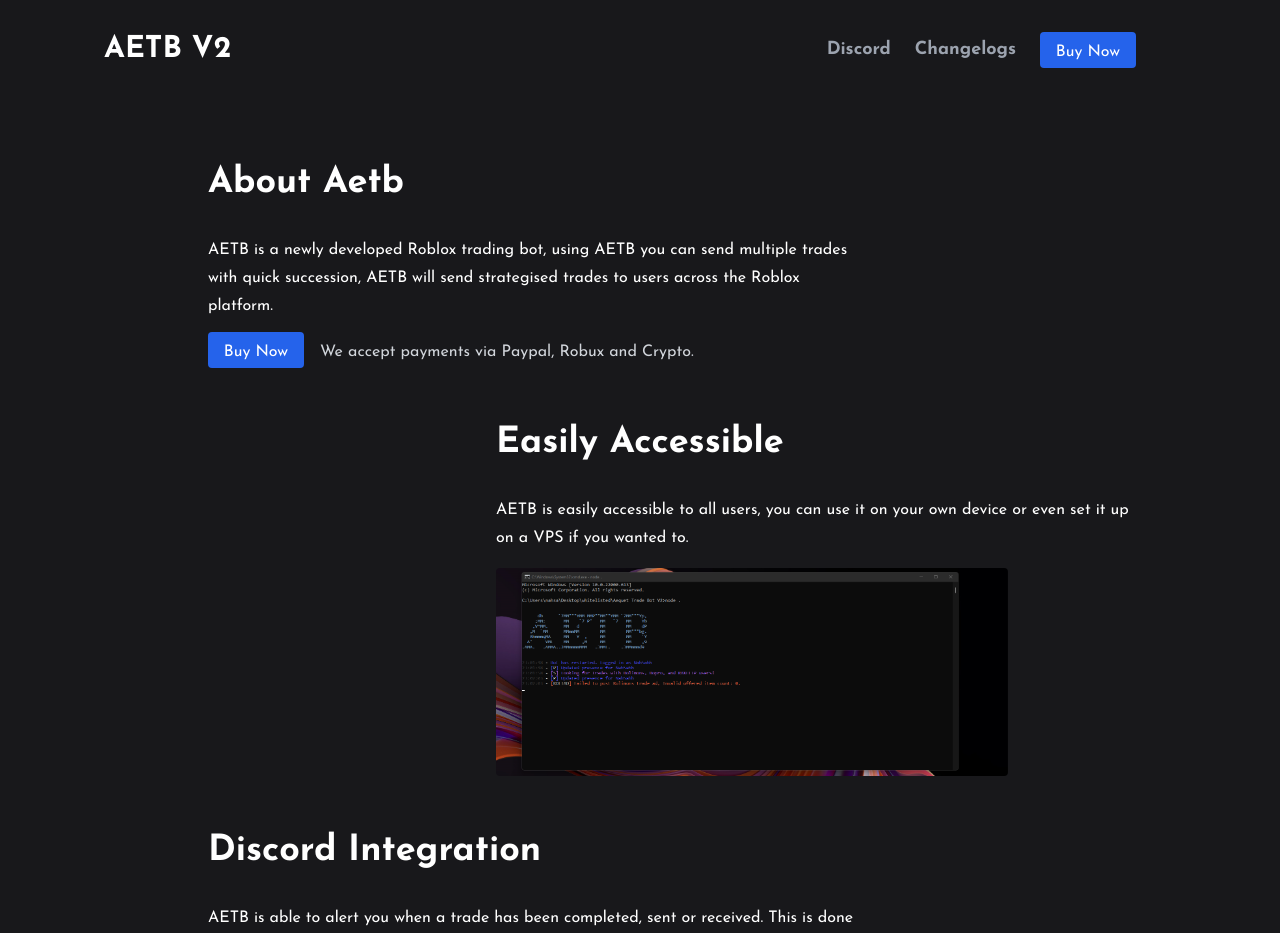
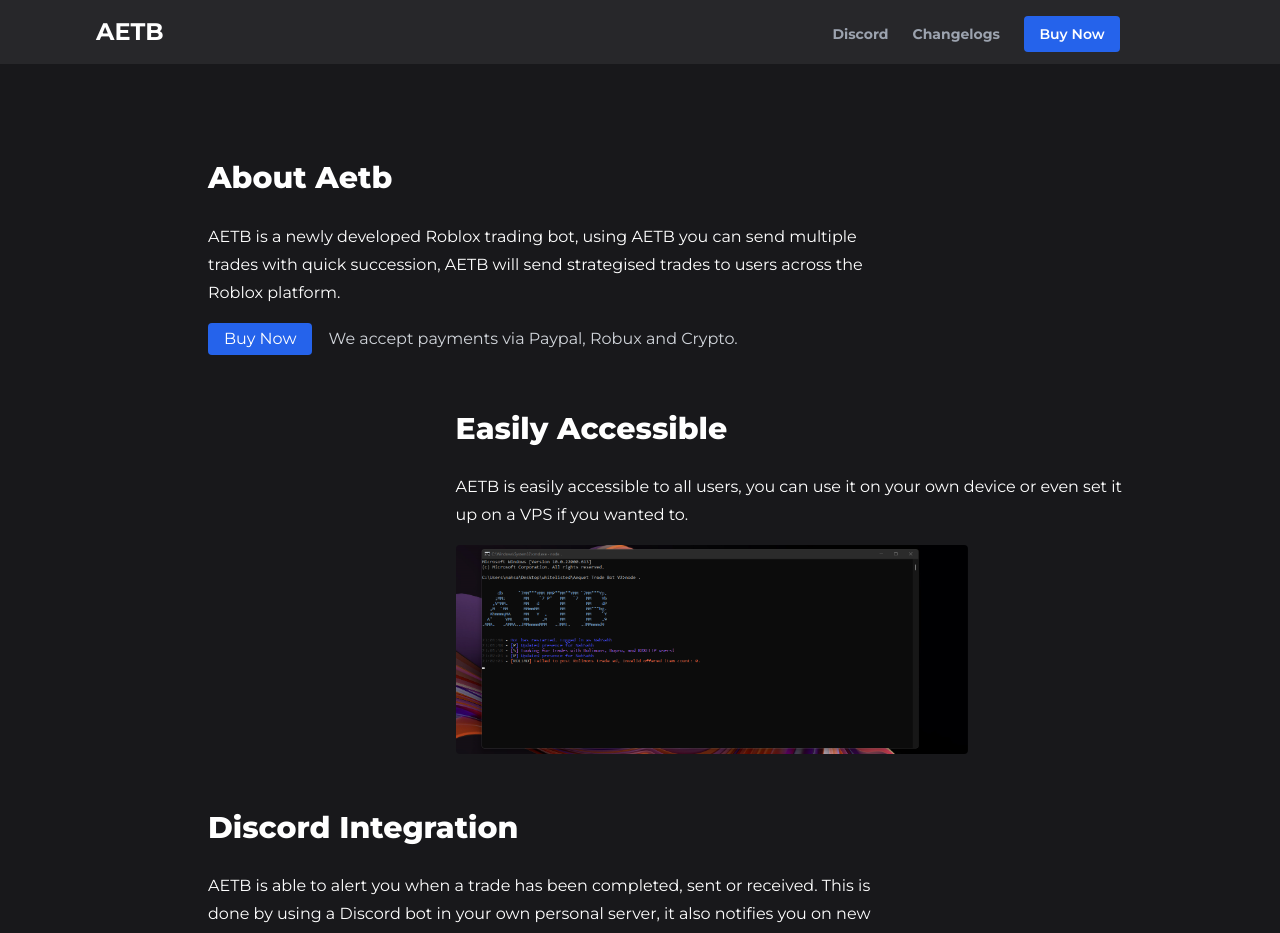
Before and after one commit to aequet/aequet-Trade-Bot-Website, a Next.js app: page / in a window 1280 px wide. Shown: the top 933 px of the page. Built offline with nearby package versions, Linux system fonts and the light colour scheme.

Commit message:
refactor: Font change and some other styling things

```diff
--- a/src/components/navbar.jsx
+++ b/src/components/navbar.jsx
@@ -15,26 +15,26 @@
 
   return (
     <>
-      <div>
-        <nav className="mt-8 md:px-20 flex">
+      <div className="bg-zinc-800 h-16 p-4">
+        <nav className="md:px-20 flex">
           <Link href="/">
-            <h1 className="text-3xl px-6 font-bold cursor-pointer">AETB V2</h1>
+            <h1 className="text-2xl font-bold cursor-pointer">AETB</h1>
           </Link>
           <div className="hidden md:flex gap-6 pr-16 ml-auto">
             <Link href="https://discord.gg/aetb">
-              <button className="text-gray-400 text-lg font-bold active:scale-90 duration-300 hover:text-gray-500">
+              <button className="text-gray-400 text-sm font-bold active:scale-90 duration-300 hover:text-gray-500">
                 Discord
               </button>
             </Link>
             <Link href="/changelog">
-              <button className="text-gray-400 text-lg font-bold active:scale-90 duration-300 hover:text-gray-500">
+              <button className="text-gray-400 text-sm font-bold active:scale-90 duration-300 hover:text-gray-500">
                 Changelogs
               </button>
             </Link>
             <button
               type="button"
               onClick={openModal}
-              className="bg-blue-600 h-9 w-24 hover:bg-blue-700 p-2 rounded transform active:scale-90 duration-300"
+              className="bg-blue-600 h-9 w-24 hover:bg-blue-700 p-1 text-sm font-semibold rounded transform active:scale-90 duration-300"
             >
               Buy Now
             </button>
--- a/src/pages/_document.jsx
+++ b/src/pages/_document.jsx
@@ -4,8 +4,10 @@
   return (
     <Html lang="en">
       <Head>
+        <link rel="preconnect" href="https://fonts.googleapis.com" />
+        <link rel="preconnect" href="https://fonts.gstatic.com" crossorigin />
         <link
-          href="https://fonts.googleapis.com/css2?family=Josefin+Sans:ital,wght@0,100;0,200;0,300;0,400;0,500;0,600;0,700;1,100;1,200;1,300;1,400;1,500;1,600;1,700&display=swap"
+          href="https://fonts.googleapis.com/css2?family=Montserrat:ital,wght@0,100;0,200;0,300;0,400;0,500;0,600;0,700;0,800;0,900;1,100;1,200;1,300;1,400;1,500;1,600;1,700;1,800;1,900&display=swap"
           rel="stylesheet"
         />
       </Head>
--- a/src/pages/index.jsx
+++ b/src/pages/index.jsx
@@ -20,22 +20,22 @@
       <div className="md:px-20 px-6">
         <div className="lg:ml-32 mt-24">
           <div className="prose text-white">
-            <h1 className="text-white">About Aetb</h1>
+            <h1 className="text-white text-3xl">About Aetb</h1>
             <p>
               AETB is a newly developed Roblox trading bot, using AETB you can
               send multiple trades with quick succession, AETB will send
               strategised trades to users across the Roblox platform.
             </p>
           </div>
-          <div className="flex md:flex-row flex-col">
+          <div className="flex md:flex-row mt-4 flex-col items-center">
             <button
               type="button"
               onClick={openModal}
-              className="bg-blue-600 mt-3 h-9 w-24 hover:bg-blue-700 p-2 rounded transform active:scale-90 duration-300"
+              className="bg-blue-600 px-4 hover:bg-blue-700 p-1 rounded transform active:scale-90 duration-300"
             >
               Buy Now
             </button>
-            <p className="mt-5 md:ml-4 text-gray-300">
+            <p className="md:ml-4 text-gray-300">
               We accept payments via Paypal, Robux and Crypto.
             </p>
           </div>
@@ -43,7 +43,7 @@
         <div className="mt-14 flex">
           <div className="ml-auto md:mr-14">
             <div className="prose text-white">
-              <h1 className="text-white">Easily Accessible</h1>
+              <h1 className="text-white text-3xl">Easily Accessible</h1>
               <p>
                 AETB is easily accessible to all users, you can use it on your
                 own device or even set it up on a VPS if you wanted to.
@@ -58,7 +58,7 @@
         </div>
         <div className="lg:ml-32 mt-14">
           <div className="prose text-white">
-            <h1 className="text-white">Discord Integration</h1>
+            <h1 className="text-white text-3xl">Discord Integration</h1>
             <p>
               AETB is able to alert you when a trade has been completed, sent or
               received. This is done by using a Discord bot in your own personal
@@ -73,7 +73,7 @@
             alt=""
           />
         </div>
-        <div className="flex pb-12 mt-24 border-t-2 border-t-zinc-800">
+        <div className="flex pb-12 md:ml-24 mt-24 border-t-2 border-t-zinc-800">
           <div className="mt-8">
             <h1 className="text-3xl font-bold">Our buyers say</h1>
             <div className="text-white md:flex flex-col gap-4 lg:flex-row">
@@ -101,7 +101,7 @@
                 user="Lorem"
               />
               <Card
-                pfp="https://cdn.discordapp.com/avatars/587698762470916096/fb2cd750e86ce0783875509eff8fd02a.webp"
+                pfp="https://cdn.discordapp.com/avatars/587698762470916096/abf2065107967c7d7bc1a50c0d6da894.webp"
                 status="Developer"
                 role="Founder & developer of Aetb"
                 user="Aequet"
--- a/src/styles/globals.css
+++ b/src/styles/globals.css
@@ -5,7 +5,7 @@
 html,
 main,
 body {
-  font-family: "Josefin Sans", sans-serif;
+  font-family: 'Montserrat', sans-serif;
   background-color: #18181b;
 }
 
```
